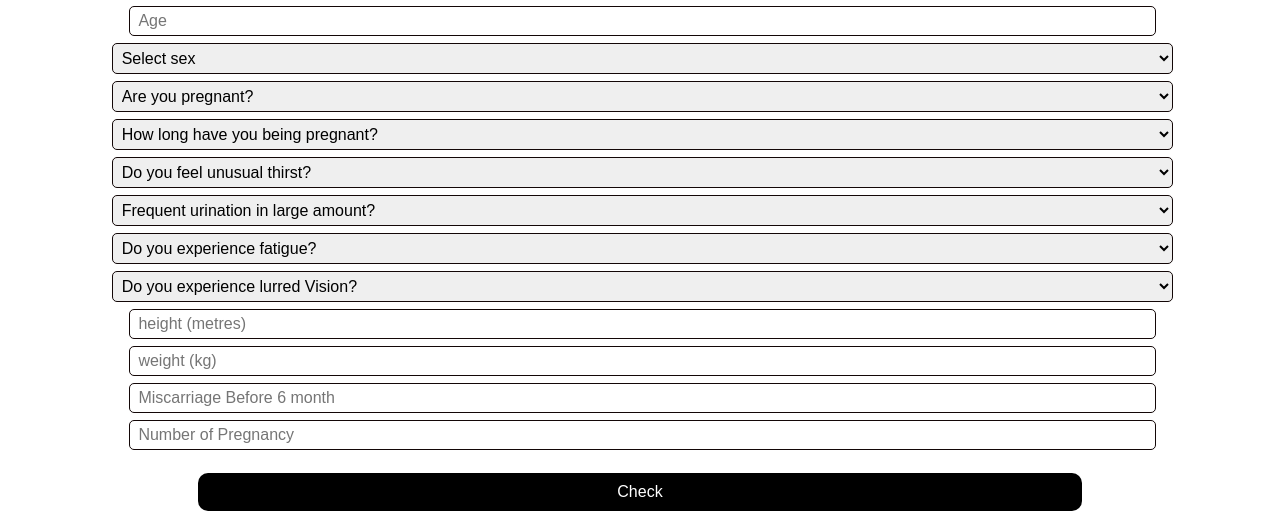
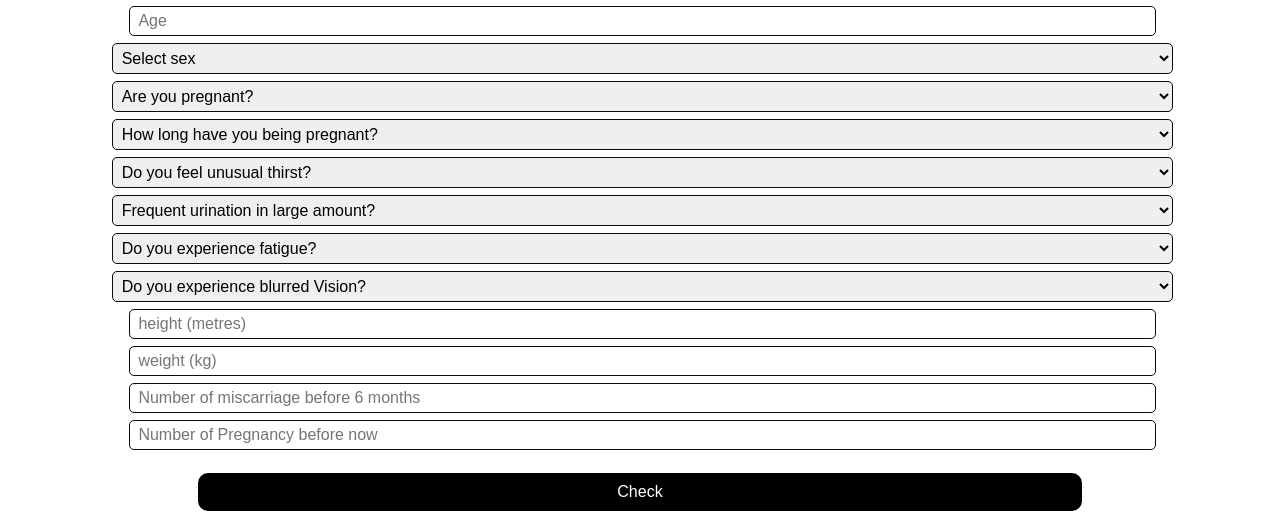
Before and after one commit to Sam-Emma/GDM, a Flask app: page / in a window 1280 px wide. Shown: the part 366-895 px from the top of the page. Run offline with Flask 2, Linux system fonts and the light colour scheme.

Commit message:
Update index.html

```diff
--- a/templates/index.html
+++ b/templates/index.html
@@ -55,14 +55,14 @@
             <option value="no" direction ="lrt">No</option>
           </select><br>
          <select id="" name="q4" >
-             <option value="null">Do you experience lurred Vision?</option>
+             <option value="null">Do you experience blurred Vision?</option>
             <option value="yes">Yes</option>
             <option value="no" direction ="lrt">No</option>
           </select><br>
     <input type="number" value="{{request.form["height"]}}" name="height" id="" placeholder="height (metres)" step = "any" min="0" max="5"><br>
     <input type="number" value="{{request.form["weight"]}}" name="weight" id="" placeholder="weight (kg)" step = "any" min="20" max="100"><br>
-    <input type="number" value="{{request.form["miscarriage"]}}" name="miscarriage" id="" placeholder="Miscarriage Before 6 month" min="0" max="6"><br>
-    <input type="number" value="{{request.form["n_pregnancy"]}}" name="n_pregnancy" id="" placeholder="Number of Pregnancy" min="0" max="20">
+    <input type="number" value="{{request.form["miscarriage"]}}" name="miscarriage" id="" placeholder="Number of miscarriage before 6 months" min="0" max="6"><br>
+    <input type="number" value="{{request.form["n_pregnancy"]}}" name="n_pregnancy" id="" placeholder="Number of Pregnancy before now" min="0" max="20">
     <br>
     <p>{{message}}</p>
 
```
